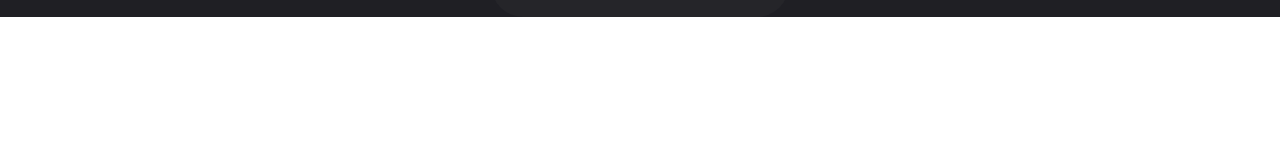
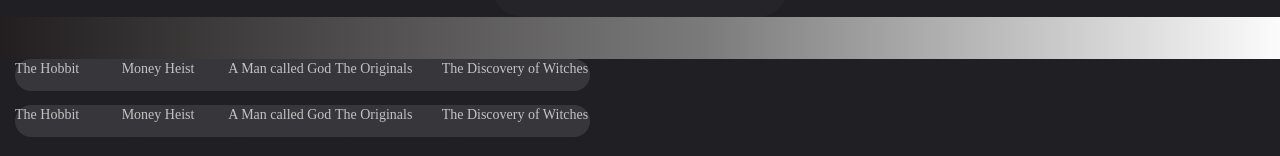
Before and after one commit to onojaMatthew/ret-web-client, a React (Create React App) app: page /tv_shows in a window 1280 px wide. Shown: the part 1007-1163 px from the top of the page. Before the commit the page ends 1024 px from the top, so only its background shows below. Built offline with nearby package versions, Linux system fonts and the light colour scheme.

Commit message:
added new updates

```diff
--- a/src/components/pages/AccountPlan/AccountPlan.js
+++ b/src/components/pages/AccountPlan/AccountPlan.js
@@ -1,5 +1,5 @@
 import React from "react";
-import { Row, Col, Card, CardBody, Input } from "reactstrap";
+import { Row, Col, Card, CardBody } from "reactstrap";
 import { Button } from "antd";
 
 import "./AccountPlan.css";
--- a/src/components/pages/Card/Card.js
+++ b/src/components/pages/Card/Card.js
@@ -1,6 +1,6 @@
 import React, { useState } from "react";
-import { Row, Col, Card, CardBody, Input } from "reactstrap";
-import { usePaymentInputs, PaymentInputsWrapper } from 'react-payment-inputs';
+import { Row, Col, Card, CardBody } from "reactstrap";
+import { usePaymentInputs } from 'react-payment-inputs';
 import { Button } from "antd";
 
 import "./Card.css";
@@ -8,7 +8,7 @@ import { CheckOutlined } from "@ant-design/icons";
 import images from 'react-payment-inputs/images';
 
 const Cards = () => {
-  const [ submitting, setSubmitting ] = useState(false);
+  // const [ submitting, setSubmitting ] = useState(false);
   const [ cvc, setCvc ] = useState("");
   const [ cardNumber, setCardNumber ] = useState("");
   const [ expiryDate, setExpiryDate ] = useState("");
@@ -21,9 +21,10 @@ const Cards = () => {
     wrapperProps,
     getCardImageProps,
   } = usePaymentInputs();
-  const handleSubmit = () => {
 
-  }
+  // const handleSubmit = () => {
+
+  // }
 
   const handleChangeExpiryDate = (e) => {
     setExpiryDate(e.target.value)
--- a/src/components/pages/TVShows/TVShows.css
+++ b/src/components/pages/TVShows/TVShows.css
@@ -3,6 +3,7 @@
   opacity: 1;
   overflow: hidden;
   overflow-x: hidden;
+  /* padding-bottom: 50px !important; */
 }
 
 .image-background {
@@ -19,6 +20,7 @@
   min-height: 600px;
   width: 100%;
   margin-top: 200px;
+
 }
 
 .description-box {
@@ -83,6 +85,26 @@
   font-size: 30px;
 }
 
+.movie-search-container {
+  background: #1F1F24;
+  height: 100px;
+  opacity: 1;
+}
+
+.movie-name {
+  width: 148px;
+  height: 32px;
+  background: #37373B 0% 0% no-repeat padding-box;
+  border-radius: 44px;
+  font: var(--unnamed-font-style-normal) normal var(--unnamed-font-weight-normal) 14px/19px var(--unnamed-font-family-manrope);
+  letter-spacing: var(--unnamed-character-spacing-0);
+  text-align: left;
+  font: normal normal normal 14px/19px Manrope;
+  letter-spacing: 0px;
+  color: #FFFFFFB3;
+  opacity: 1;
+}
+
 @media only screen and (max-width: 490px) {
   .dark-section {
     background: transparent linear-gradient(180deg, #1F1F2400 0%, #1F1F2400 20%, #1F1F2417 44%, #1F1F24 80%, #1F1F24 100%) 0% 0% no-repeat padding-box;
--- a/src/components/pages/TVShows/TVShows.js
+++ b/src/components/pages/TVShows/TVShows.js
@@ -1,5 +1,5 @@
 import React from "react";
-import { Row, Col, Container } from "reactstrap";
+import { Row, Col } from "reactstrap";
 import { Input } from "antd";
 import Header from "../Header/Header";
 import "./TVShows.css";
@@ -28,7 +28,7 @@ const TVShows = () => {
                 </p>
               </Col>
             </Row>
-          <Row className="justify-content-center">
+            <Row className="justify-content-center mb-5">
               <Col xs="12" xl="3" style={{ paddingTop: "250px"}}>
                 <Input id="lower-search-box" placeholder="Search for TV movies or series" prefix={<SearchOutlined />} />
               </Col>
@@ -36,7 +36,44 @@ const TVShows = () => {
           </div>
         </Col>
       </Row>
-
+      <div className="justify-content-center movie-search-container">
+        <Col xs="12" xl="6">
+          <Row className="mb-3">
+            <Col xs="12" xl="2">
+              <p className="movie-name">The Hobbit</p>
+            </Col>
+            <Col xs="12" xl="2">
+              <p className="movie-name">Money Heist</p>
+            </Col>
+            <Col xs="12" xl="2">
+              <p className="movie-name">A Man called God</p>
+            </Col>
+            <Col xs="12" xl="2">
+              <p className="movie-name">The Originals</p>
+            </Col>
+            <Col xs="12" xl="2">
+              <p className="movie-name">The Discovery of Witches</p>
+            </Col>
+          </Row>
+          <Row>
+            <Col xs="12" xl="2">
+              <p className="movie-name">The Hobbit</p>
+            </Col>
+            <Col xs="12" xl="2">
+              <p className="movie-name">Money Heist</p>
+            </Col>
+            <Col xs="12" xl="2">
+              <p className="movie-name">A Man called God</p>
+            </Col>
+            <Col xs="12" xl="2">
+              <p className="movie-name">The Originals</p>
+            </Col>
+            <Col xs="12" xl="2">
+              <p className="movie-name">The Discovery of Witches</p>
+            </Col>
+          </Row>
+        </Col>
+      </div>
     </div>
   );
 }
```
Lines whose indentation alone changed are shown as unchanged.
